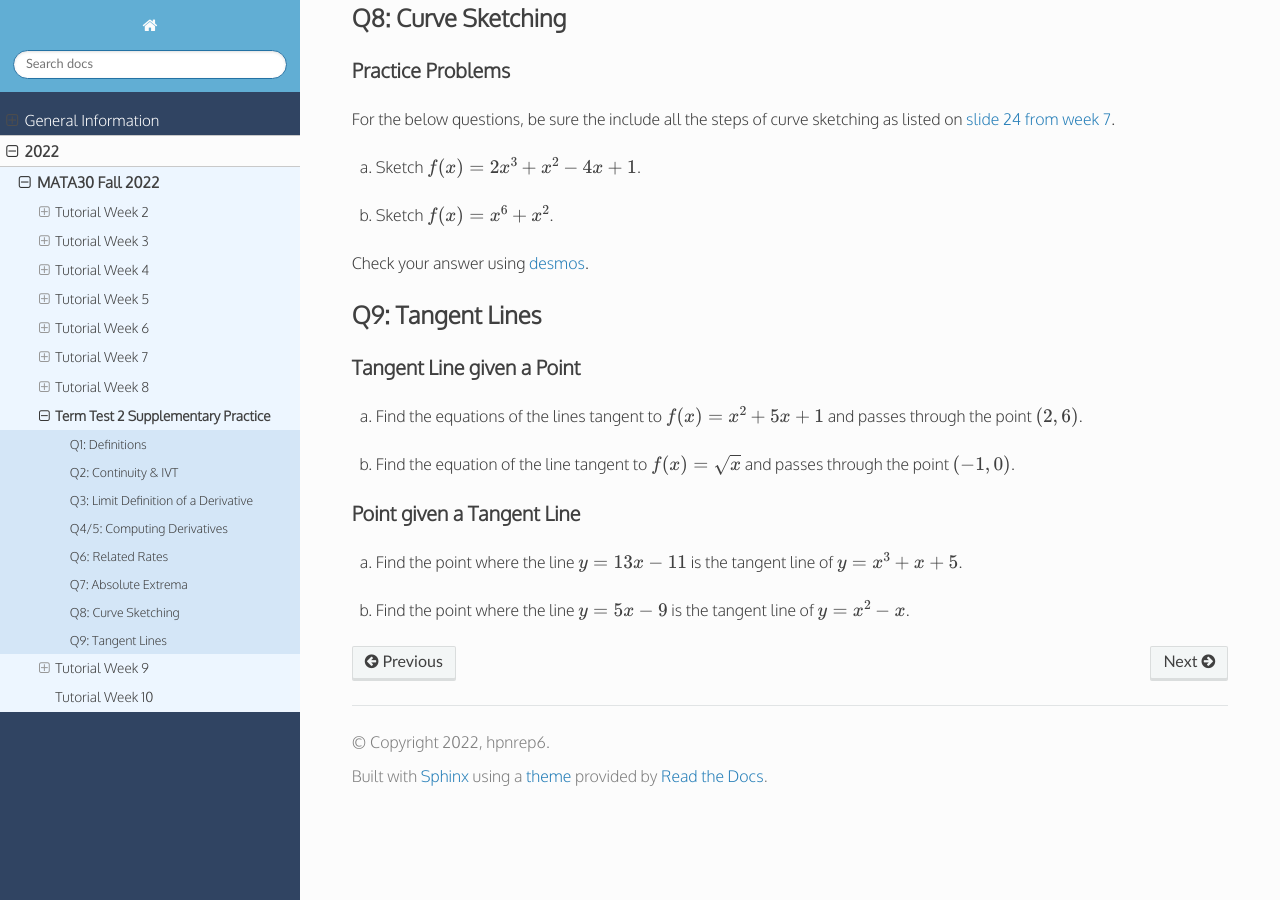
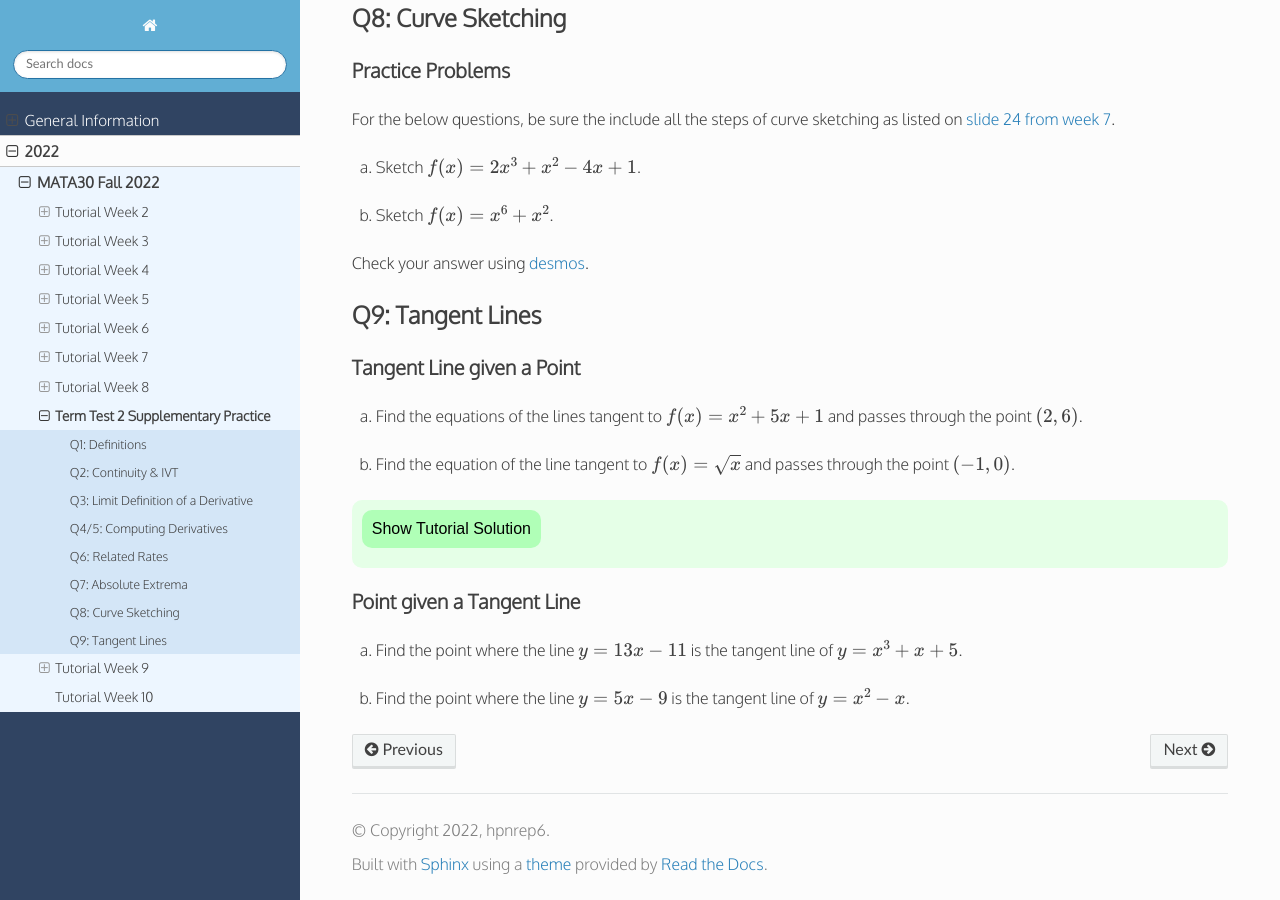
Before and after one commit to hpnrep6/t, a Sphinx documentation site: the page built from source/2022/mata30_fall/tutorial9_term_test_2.rst, in a window 1280 px wide and 900 px high, scrolled down 5366 px. Built offline with Sphinx 7.4.7 and the Read the Docs theme 2.0.0, drawn with Linux system fonts in a browser that asks for light colours.

Commit message:
Tutorial 9

```diff
--- a/source/2022/mata30_fall/tutorial9_term_test_2.rst
+++ b/source/2022/mata30_fall/tutorial9_term_test_2.rst
@@ -492,6 +492,20 @@
 
 b) Find the equation of the line tangent to :math:`f(x) = \sqrt{x}` and passes through the point :math:`(-1, 0)`.
 
+.. raw:: html
+
+    <div class="answer-container">
+        <button onClick="toggleClicked(this, 'Show Tutorial Solution', 'Hide Tutorial Solution')" class="show-answer-button">Show Tutorial Solution</button>
+        <div class="answer">
+
+.. image:: ./images/tt2/4.jpg
+   :width: 700
+
+.. raw:: html
+
+        </div>
+    </div>
+
 
 Point given a Tangent Line
 --------------------------
```
Also changed, not shown: source/2022/mata30_fall/images/tt2/4.jpg (added).
